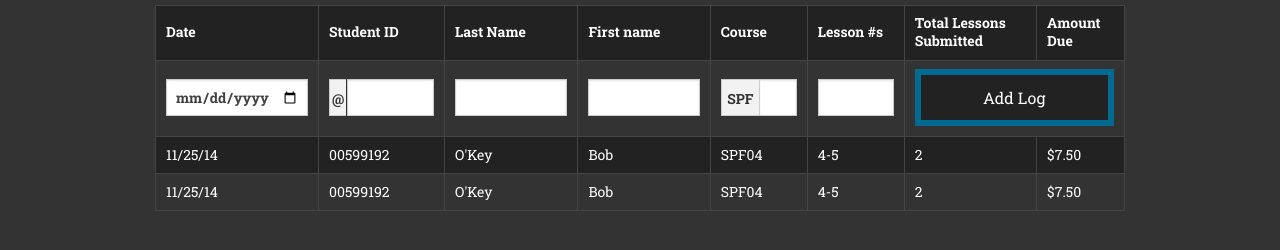
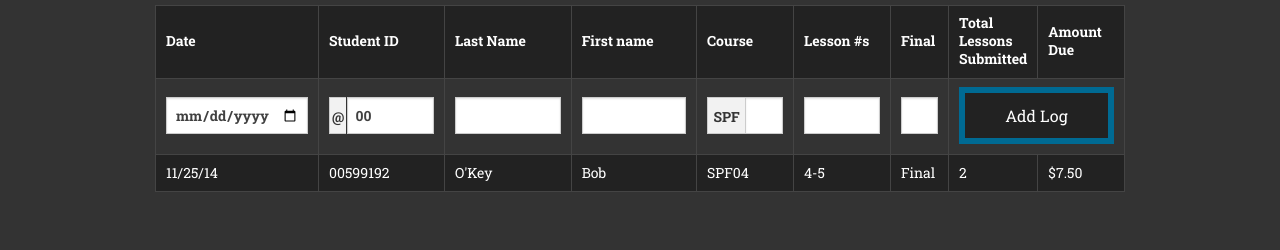
Before and after one commit to JATC-669/JATC-669.github.io, a plain HTML site: page intake-logs.html in a window 1280 px wide. Shown: the part 110-360 px from the top of the page. Drawn offline with Linux system fonts and the light colour scheme.

Commit message:
added JS functionality tot he intake logs section

```diff
--- a/intake-logs.html
+++ b/intake-logs.html
@@ -6,6 +6,7 @@
     <title>Intake Logs</title>
     <link rel="stylesheet" href="css/styles.css" />
     <script src="js/vendor/modernizr.js"></script>
+    <script src="js/intake-logs.js"></script>
 
     <link href='http://fonts.googleapis.com/css?family=Roboto+Slab:400,100,300,700' rel='stylesheet' type='text/css'>
   </head>
@@ -37,33 +38,35 @@
                 <td>First name</td>
                 <td width="10%">Course</td>
                 <td width="10%">Lesson #s</td>
-                <td>Total Lessons Submitted</td>
+                <td width="6%">Final</td>
+                <td width="9%">Total Lessons Submitted</td>
                 <td>Amount Due</td>
               </tr>
               <tr class="new-intake">
-                <td><input type="date"></td>
+                <td><input id="dateField" type="date"></td>
                 <td>
                   <div class="row collapse prefix-radius">
                     <div class="small-2 columns">
                       <span class="prefix">@</span>
                     </div>
                     <div class="small-10 columns">
-                    <input type="text">
+                    <input id="studentNumberField" type="text">
                   </div>
                 </td>
-                <td><input type="text"></td>
-                <td><input type="text"></td>
+                <td><input id="studentLastName" type="text"></td>
+                <td><input id="studentFirstName" type="text"></td>
                 <td>
                   <div class="row collapse prefix-radius">
                     <div class="small-6 columns">
                       <span class="prefix">SPF</span>
                     </div>
                     <div class="small-6 columns">
-                    <input type="text">
+                    <input id="course" type="text">
                   </div>
                 </td>
-                <td><input type="text"></td>
-                <td colspan="2"><button class="expand">Add Log</button></td>
+                <td><input id="lessonField" type="text"></td>
+                <td><input id="finalField" type="text"></td>
+                <td colspan="2"><button onclick="addLog()" class="expand">Add Log</button></td>
               </tr>
             </thead>
             <tbody>
@@ -74,32 +77,20 @@
                 <td>Bob</td>
                 <td>SPF04</td>
                 <td>4-5</td>
-                <td>2</td>
-                <td>$7.50</td>
-              </tr>
-              <tr>
-                <td>11/25/14</td>
-                <td>00599192</td>
-                <td>O'Key</td>
-                <td>Bob</td>
-                <td>SPF04</td>
-                <td>4-5</td>
+                <td>Final</td>
                 <td>2</td>
                 <td>$7.50</td>
               </tr>
             </tbody>
           </table>
         </div>
-
-
-
-
-        </div>
       </div>
     </main>
 
     <footer>
     </footer>
+
+    <script type="text/javascript">intakeLogsInit()</script>
     <script type="text/javascript" src="js/js.js"></script>
     <script type="text/javascript">init()</script>
     <script src="js/vendor/jquery.js"></script>
--- /dev/null
+++ b/js/intake-logs.js
@@ -0,0 +1,105 @@
+function intakeLogsInit() {
+
+	/* Gets Todays Date and formats it */
+	var d          = new Date();
+    var day        = d.getDate();
+    var month      = d.getMonth();
+    var year       = d.getFullYear() - 2000;
+	var todaysDate = month + 1 + '/' + day + '/' + year;
+
+	/* Appends todays date to the date field. */
+	var node = document.getElementById('dateField');
+	node.value = todaysDate;
+
+	/* Adds two '0's to the student number */
+	var studentNumberField = document.getElementById('studentNumberField');
+	studentNumberField.value = '00';
+};
+
+function addLog() {
+
+
+	/*************************/
+	/* STUDENT NUMBER GRABER */
+	/*************************/
+	var studentIdNumber = document.getElementById('studentNumberField');
+
+	/************************/
+	/* STUDENT NAME GRABERS */
+	/************************/
+	var studentLastName = document.getElementById('studentLastName');
+	var studentFirstName = document.getElementById('studentFirstName');
+
+	/*************************/
+	/* COURSE NUMBER GRABBER */
+	/*************************/
+	var course = document.getElementById('course');
+	var courseNumber = course.value;
+	var courseNumberLength = courseNumber.length;
+
+	if (courseNumberLength !== 2)
+	{
+		alert("not correct");
+	} else {
+		var spfValue = 'SPF' + courseNumber;
+	}
+
+	/*
+	if (courseNumber.length != 2) {
+		alert("shit is fucked up");
+	}
+
+	else {
+		alert('SPF' + courseNumber.value);
+	};
+	*/
+
+
+
+	/**********************/
+	/* LESSON CALCULATION */
+	/**********************/
+
+	/* Ids the input for the lessons */
+	var lessonField = document.getElementById('lessonField');
+
+	/* Set a var for the string from the lesson field */
+	var rawLessons = lessonField.value;
+
+	/* Turn that string into an array */
+	var res = rawLessons.split(', ');
+
+	/* This loop runs through each of the array nodes to find out if it is a multi lesson entry */
+	for (var i = 0; i < res.length; i++) {
+
+		/* If it is a single lesson, the array node is converted to 1 */
+		if      (res[i].length <= 2) {
+				res[i] = 1
+		}
+
+		/* If it is a multi lesson, the node is split, and the total lession # is calculated. The result is added to the array node */
+		else if (res[i].length >= 3) {
+			var multiLessons = res[i].split("-");
+			var totalMultiLession = multiLessons[1] - multiLessons[0] + 1;
+			res[i] = totalMultiLession
+		};
+	};
+
+	/* Adds the lesson counts together */
+	var totalLessons=0;
+	for(var i in res) {
+			totalLessons += res[i];
+		};
+
+	/* NOTE: dateField.value goes into Date Field
+			 studentIdNumber.value goes into Student Id field
+			 studentLastName.value goes in Last Name Field
+			 studentFirstName.value goes in First Name Field
+			 spfValue goes into the Course Field
+			 rawLessons go into the lesson # field
+			 totalLessons go into the TLS field */
+
+	var arr = [dateField.value, studentIdNumber.value, studentLastName.value, studentFirstName.value, spfValue, rawLessons, totalLessons]
+	alert(arr);
+
+};
```
Also changed, not shown: course-info-reference.html (+11 -38 lines).
